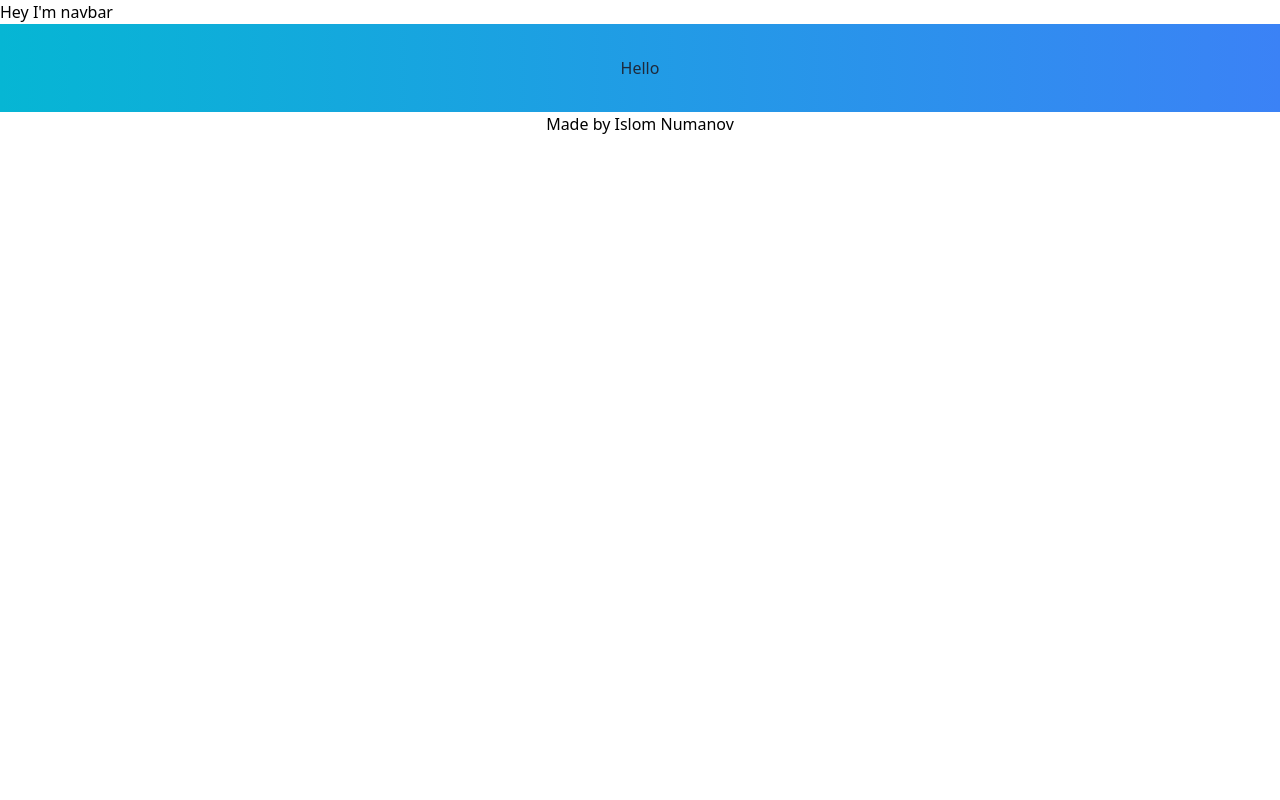
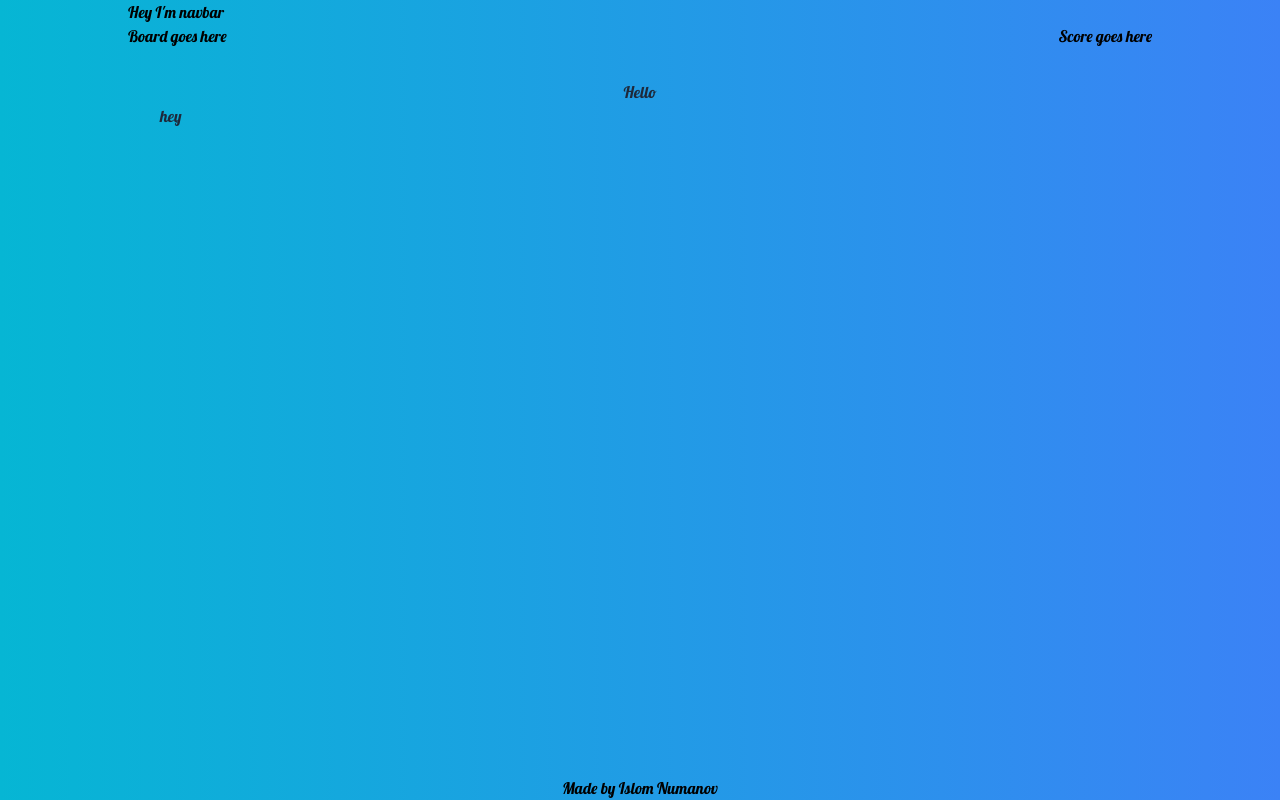
Before and after one commit to islom42/tic-tac-toe, a React (Vite) app in the folder tic-tac-toe/: page / in a window 1280 px wide. Built offline with nearby package versions, Linux system fonts and the light colour scheme.

Commit message:
feat: Adding styles

```diff
--- a/tic-tac-toe/index.html
+++ b/tic-tac-toe/index.html
@@ -4,10 +4,16 @@
     <meta charset="UTF-8" />
     <link rel="icon" type="image/svg+xml" href="/vite.svg" />
     <meta name="viewport" content="width=device-width, initial-scale=1.0" />
-    <title>Vite + React + TS</title>
+    <title>Tic Tac Toe || Islom Numanov</title>
+    <link rel="preconnect" href="https://fonts.googleapis.com" />
+    <link rel="preconnect" href="https://fonts.gstatic.com" crossorigin />
+    <link
+      href="https://fonts.googleapis.com/css2?family=Lobster&display=swap"
+      rel="stylesheet"
+    />
   </head>
   <body>
-    <div id="root"></div>
+    <div id="root" class="bg-gradient-to-r from-cyan-500 to-blue-500"></div>
     <script type="module" src="/src/main.tsx"></script>
   </body>
 </html>
--- a/tic-tac-toe/src/Game.tsx
+++ b/tic-tac-toe/src/Game.tsx
@@ -3,19 +3,24 @@ import React from "react";
 function Game() {
 
   return (
-    <React.Fragment>
-      <header>
+    <section className="min-h-screen flex flex-col w-4/5 m-auto">
+      <header className="header">
         <nav>
           Hey I'm navbar
         </nav>
+        <ul className="flex justify-between">
+          <li>Board goes here</li>
+          <li>Score goes here</li>
+        </ul>
       </header>
-      <main className="h-full p-8 text-slate-800 bg-gradient-to-r from-cyan-500 to-blue-500">
+      <main className="main flex-auto p-8 text-slate-800">
         <h1 className="text-center">Hello</h1>
+        <p>hey</p>
       </main>
-      <footer>
+      <footer className="footer">
         <p className="text-center">Made by Islom Numanov</p>
       </footer>
-    </React.Fragment>
+    </section>
   )
 }
 
--- a/tic-tac-toe/src/index.css
+++ b/tic-tac-toe/src/index.css
@@ -1,3 +1,7 @@
 @tailwind base;
 @tailwind components;
 @tailwind utilities;
+
+body {
+  font-family: "Lobster", sans-serif;
+}
```
